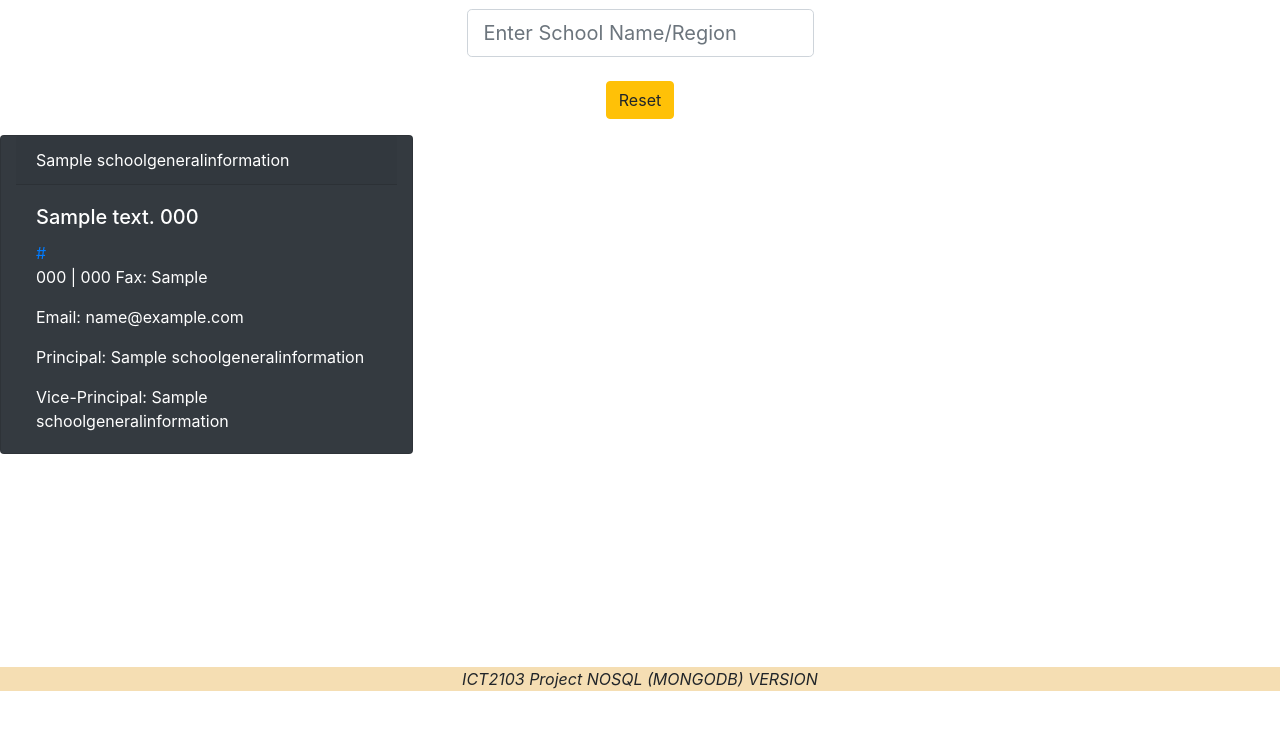
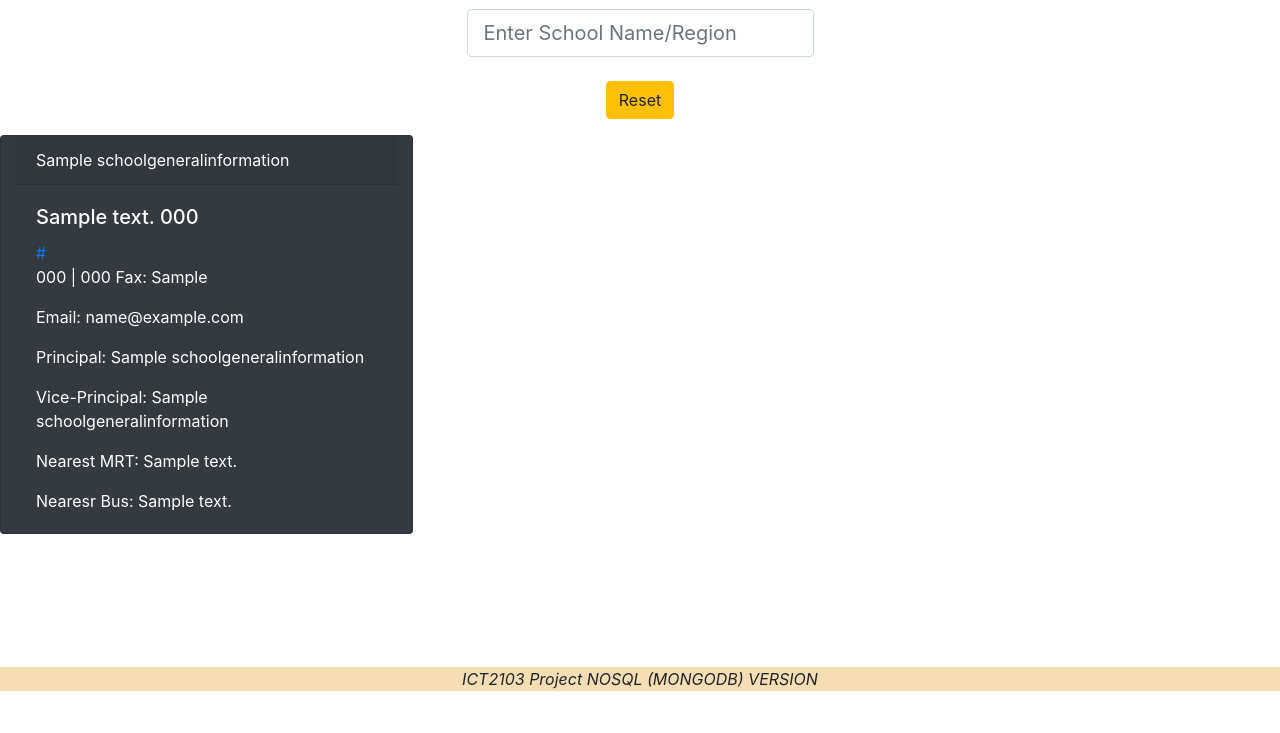
Before and after one commit to imsmoothlikebutter/HereGotWhat, a Flask app: page /schoolInfo in a window 1280 px wide. Shown: the part 109-842 px from the top of the page. Run offline with Flask 2, Linux system fonts and the light colour scheme; the visitor is signed in with stand-in values (Sample User, id 1); a database or web service that is not in the repository returns one stand-in record (values such as "Sample title"); data that the repository does not hold is empty; some libraries are stand-ins or nearby versions.

Commit message:
added mrt and bus desc to school info page

```diff
--- a/website/templates/viewSchoolInfo.html
+++ b/website/templates/viewSchoolInfo.html
@@ -26,7 +26,8 @@
           <p class="card-text">Email: {{school.email_address}}</p>
           <p class="card-text">Principal: {{school.principal_name}}</p>
           <p class="card-text">Vice-Principal: {{school.first_vp_name}}</p>
-
+          <p class="card-text">Nearest MRT: {{school.mrt_desc}}</p>
+          <p class="card-text">Nearesr Bus: {{school.bus_desc}}</p>
 
         </div>
       </div>
```
